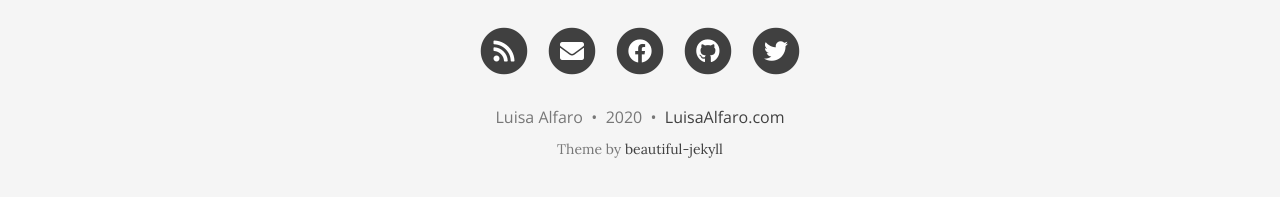
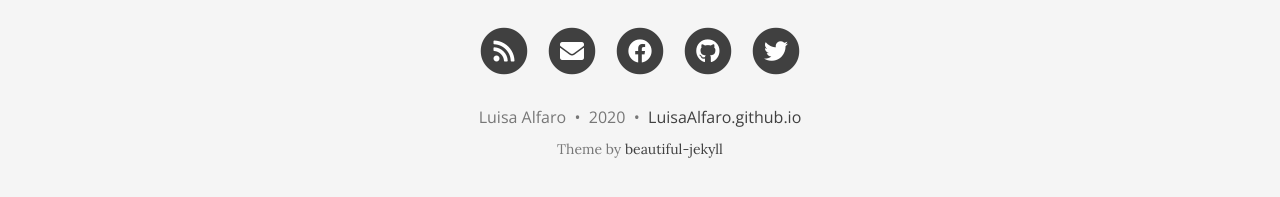
Before and after one commit to LuisaAlfaro/lovelace-blog, a Jekyll site: the page built from index.html, in a window 1280 px wide and 1225 px high. Shown: the part 1015-1212 px from the top of the window. Built offline with Jekyll 4.4.1, drawn with Linux system fonts in a browser that asks for light colours; nearby versions of some CDN libraries; the list of posts is cut into pages by our own code; some of the changed lines change nothing that is shown.

Commit message:
Added more  link name

```diff
--- a/_config.yml
+++ b/_config.yml
@@ -14,8 +14,8 @@
 navbar-links:
   About Me: "aboutme"
   Resources:
-    - Beautiful Jekyll: "https://beautifuljekyll.com"
-    - Learn markdown: "https://www.markdowntutorial.com/"
+    - Beautiful Jekyll: "https://LuisaAlfaro.github.io"
+    - Learn markdown: "https://LuisaAlfaro.github.io"
   Author's home: "https://LuisaAlfaro.github.io"
 
 # --- Logo --- #
@@ -68,7 +68,7 @@
 
 # How to display the link to your website in the footer
 # Remove this if you don't want a link in the footer
-url-pretty: "LuisaAlfaro.com"
+url-pretty: "LuisaAlfaro.github.io"
 
 # Create a "tags" index page and make tags on each post clickable
 link-tags: true
```
